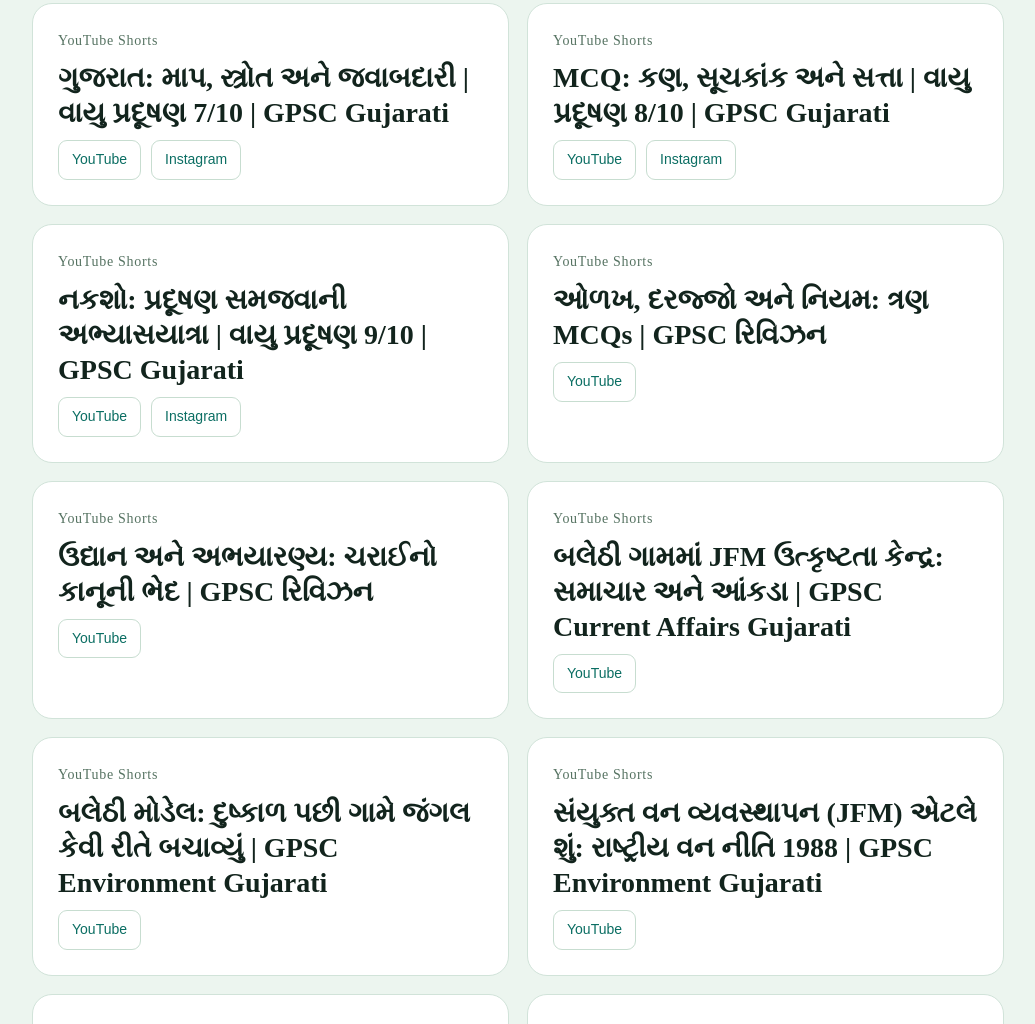
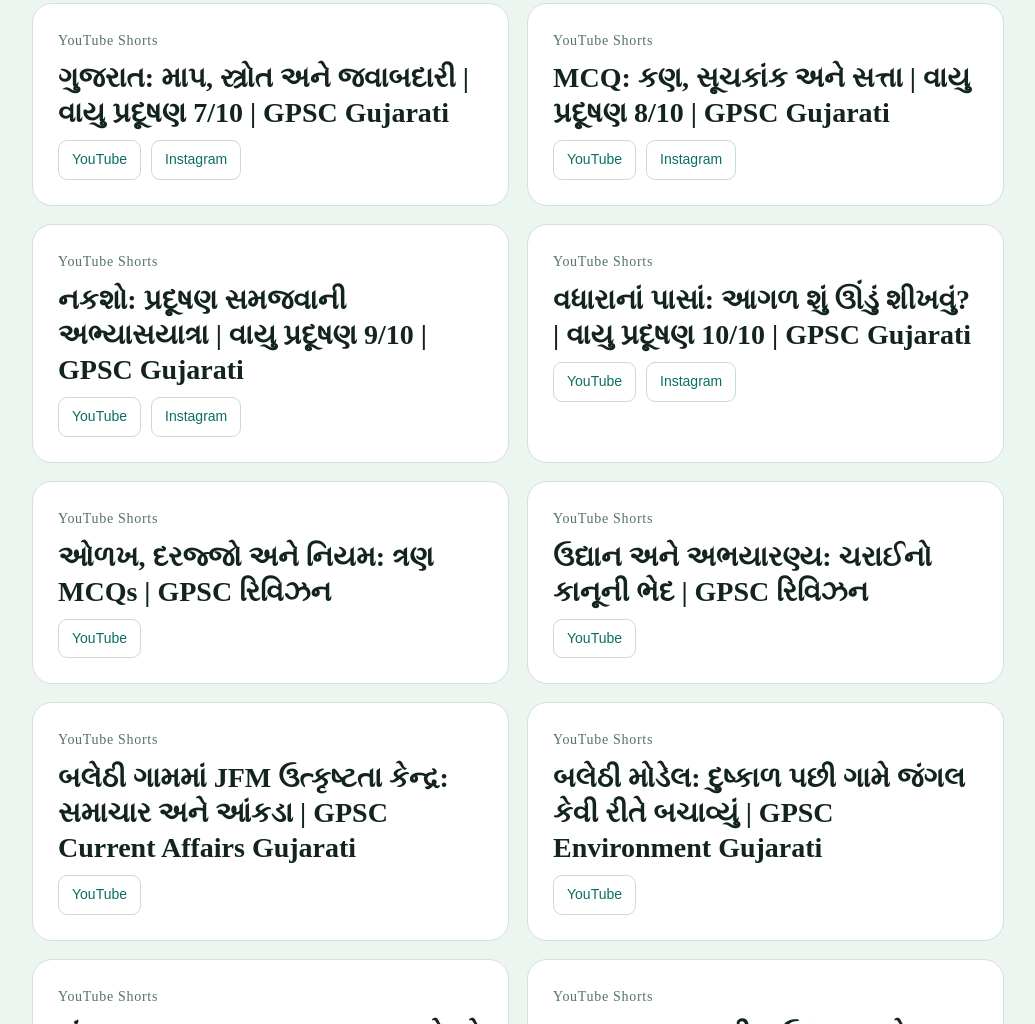
Before and after one commit to hemantdoc12/ahamgpsc, a plain HTML site: page index.html in a window 1280 px wide. Shown: the part 1700-2724 px from the top of the page, without its empty margins (122-1157 px from the left). Drawn offline with Linux system fonts and the light colour scheme; a web font is replaced by a local one.

Commit message:
Add verified air-quality part 10 study-direction links

```diff
--- a/index.html
+++ b/index.html
@@ -239,6 +239,7 @@
 <article class="course"><div class="course-main"><div class="meta">YouTube Shorts</div><h3>ગુજરાત: માપ, સ્ત્રોત અને જવાબદારી | વાયુ પ્રદૂષણ 7/10 | GPSC Gujarati</h3><div class="watch-links"><a href="https://www.youtube.com/shorts/aEZKa12WowI" rel="noopener" target="_blank">YouTube</a> <a href="https://www.instagram.com/ai_gpsc_aham/reel/DfuUR7GuDlf/" rel="noopener" target="_blank">Instagram</a></div></div></article>
 <article class="course"><div class="course-main"><div class="meta">YouTube Shorts</div><h3>MCQ: કણ, સૂચકાંક અને સત્તા | વાયુ પ્રદૂષણ 8/10 | GPSC Gujarati</h3><div class="watch-links"><a href="https://youtube.com/shorts/LPszV7vA-wk?feature=share" rel="noopener" target="_blank">YouTube</a> <a href="https://www.instagram.com/ai_gpsc_aham/reel/DfubOERuK3R/" rel="noopener" target="_blank">Instagram</a></div></div></article>
 <article class="course"><div class="course-main"><div class="meta">YouTube Shorts</div><h3>નકશો: પ્રદૂષણ સમજવાની અભ્યાસયાત્રા | વાયુ પ્રદૂષણ 9/10 | GPSC Gujarati</h3><div class="watch-links"><a href="https://youtube.com/shorts/Di-YlzPCp-Q?feature=share" rel="noopener" target="_blank">YouTube</a> <a href="https://www.instagram.com/ai_gpsc_aham/reel/DfuiGmruD55/" rel="noopener" target="_blank">Instagram</a></div></div></article>
+<article class="course"><div class="course-main"><div class="meta">YouTube Shorts</div><h3>વધારાનાં પાસાં: આગળ શું ઊંડું શીખવું? | વાયુ પ્રદૂષણ 10/10 | GPSC Gujarati</h3><div class="watch-links"><a href="https://youtube.com/shorts/30P1d6ygrIg?feature=share" rel="noopener" target="_blank">YouTube</a> <a href="https://www.instagram.com/ai_gpsc_aham/reel/Dfuo6MhuqaK/" rel="noopener" target="_blank">Instagram</a></div></div></article>
 <article class="course"><div class="course-main"><div class="meta">YouTube Shorts</div><h3>ઓળખ, દરજ્જો અને નિયમ: ત્રણ MCQs | GPSC રિવિઝન</h3><div class="watch-links"><a href="https://www.youtube.com/shorts/akFuxU18MKg" rel="noopener" target="_blank">YouTube</a></div></div></article>
 <article class="course"><div class="course-main"><div class="meta">YouTube Shorts</div><h3>ઉદ્યાન અને અભયારણ્ય: ચરાઈનો કાનૂની ભેદ | GPSC રિવિઝન</h3><div class="watch-links"><a href="https://www.youtube.com/shorts/LLhN_LS9vEI" rel="noopener" target="_blank">YouTube</a></div></div></article>
 <article class="course"><div class="course-main"><div class="meta">YouTube Shorts</div><h3>બલેઠી ગામમાં JFM ઉત્કૃષ્ટતા કેન્દ્ર: સમાચાર અને આંકડા | GPSC Current Affairs Gujarati</h3><div class="watch-links"><a href="https://www.youtube.com/shorts/54aVqzg8hsY" rel="noopener" target="_blank">YouTube</a></div></div></article>
```
